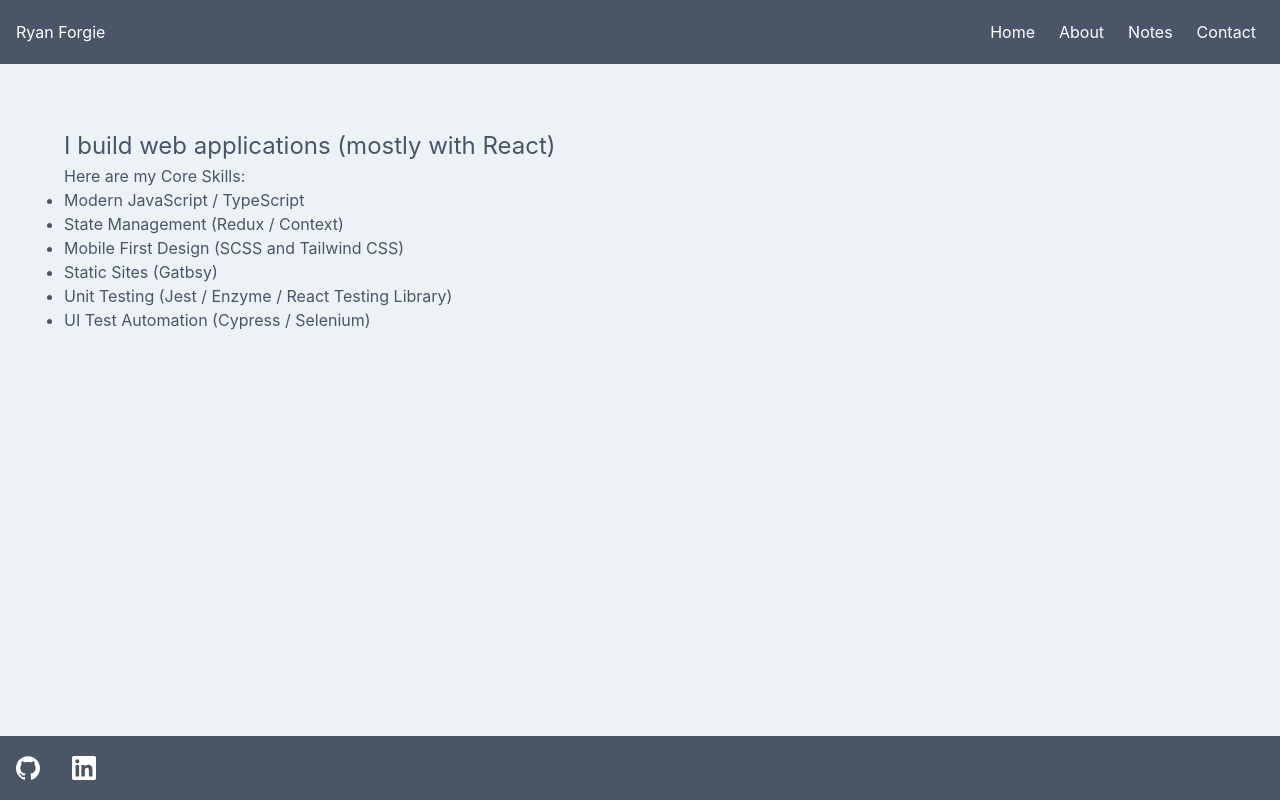
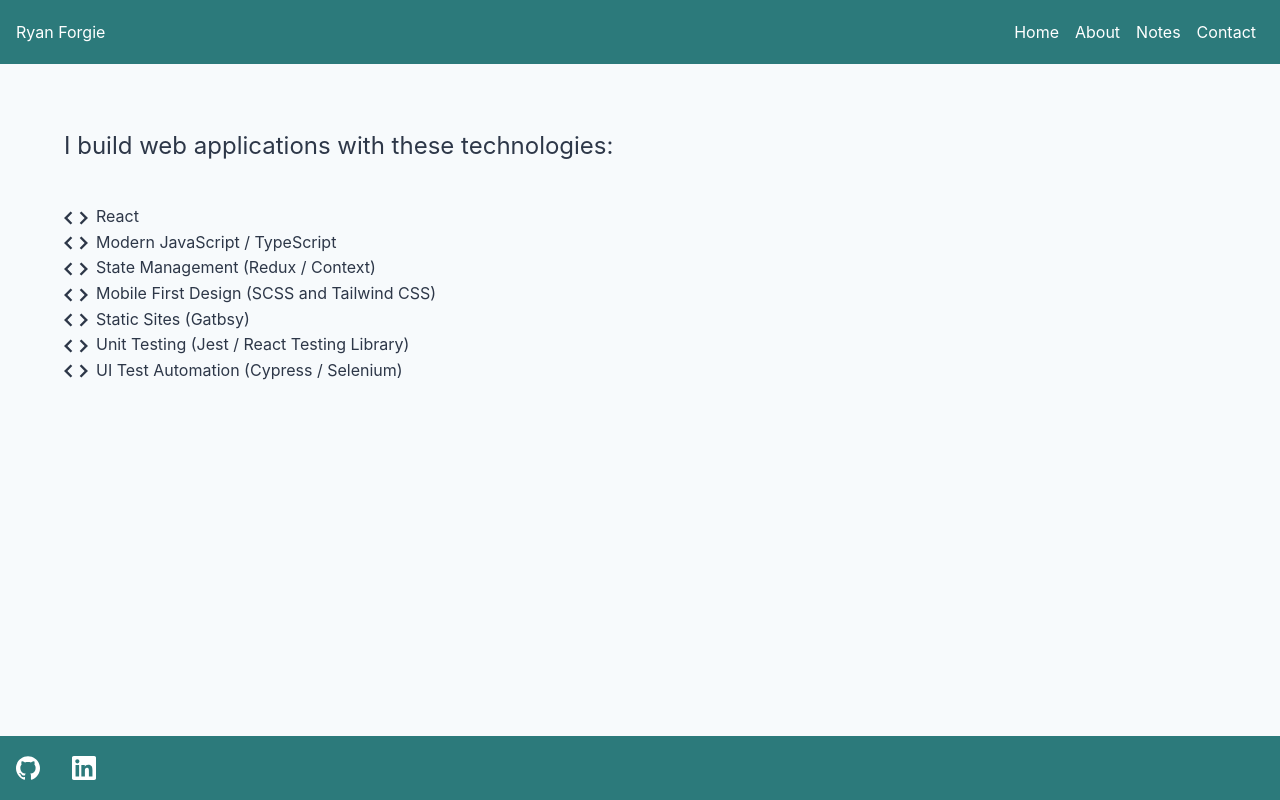
Before and after one commit to RJForgie/ryan-forgie-dev, a Gatsby site: page /about in a window 1280 px wide. Built offline with nearby package versions, Linux system fonts and the light colour scheme; Gatsby itself is replaced by a stand-in of ours; a web font is replaced by a local one.

Commit message:
styling updates

```diff
--- a/src/components/footer.js
+++ b/src/components/footer.js
@@ -5,8 +5,8 @@ import LinkedInIcon from "../assets/linkedin.svg"
 const Footer = () => {
   return (
     <footer>
-      <div className="flex flex-col sm:flex-row items-center justify-between px-4 py-3 bg-gray-700">
-        <div className="flex items-center justify-between h-10 bg-gray-700">
+      <div className="flex flex-col sm:flex-row items-center justify-between px-4 py-3 bg-teal-700">
+        <div className="flex items-center justify-between h-10 bg-teal-700">
           <a href="https://github.com/RJForgie">
             <GitHubIcon className="h-6 w-6 mr-8 fill-current text-white" />
           </a>
--- a/src/components/header.js
+++ b/src/components/header.js
@@ -11,7 +11,7 @@ const Header = ({ siteTitle }) => {
     setIsMenuOpen(!isMenuOpen)
   }
   return (
-    <header className="bg-gray-700 sm:flex sm:justify-between sm:items-center sm:px-4 sm:py-3">
+    <header className="bg-teal-700 sm:flex sm:justify-between sm:items-center sm:px-4 sm:py-3">
       <div className="flex items-center justify-between px-4 py-3 sm:p-0">
         <div className="h-10 text-white flex items-center">
           <Link to="/">{siteTitle}</Link>
@@ -20,7 +20,7 @@ const Header = ({ siteTitle }) => {
           <button
             onClick={handleMenuToggle}
             type="button"
-            className="block text-white hover:text-gray-900 focus:text-white focus:outline-none"
+            className="block text-white focus:text-white focus:outline-none"
           >
             {isMenuOpen ? (
               <Close className="h-6 w-6 fill-current" />
@@ -31,30 +31,30 @@ const Header = ({ siteTitle }) => {
         </div>
       </div>
       <div
-        className={`px-2 pt-2 pb-4 sm:flex sm:p-0 ${
+        className={`px-2 pb-4 sm:flex sm:p-0 ${
           isMenuOpen ? "block" : "hidden"
         }`}
       >
         <Link
-          className="block px-2 py-1 text-white rounded hover:bg-gray-800"
+          className="block mx-2 my-1 text-white text-link half-width"
           to="/"
         >
           Home
         </Link>
         <Link
-          className="block mt-1 px-2 py-1 text-white rounded hover:bg-gray-800 sm:mt-0 sm:ml-2"
+          className="block mt-1 mx-2 my-1 text-white text-link"
           to="/about/"
         >
           About
         </Link>
         <Link
-          className="block mt-1 px-2 py-1 text-white rounded hover:bg-gray-800 sm:mt-0 sm:ml-2"
+          className="block mt-1 mx-2 my-1 text-white text-link"
           to="/notes/"
         >
           Notes
         </Link>
         <Link
-          className="block mt-1 px-2 py-1 text-white rounded hover:bg-gray-800 sm:mt-0 sm:ml-2"
+          className="block mt-1 mx-2 my-1 text-white text-link"
           to="/contact/"
         >
           Contact
--- a/src/components/layout.js
+++ b/src/components/layout.js
@@ -26,7 +26,7 @@ const Layout = ({ children }) => {
   `)
 
   return (
-    <div className="flex flex-col min-h-screen bg-gray-200 text-gray-700 font-sans">
+    <div className="flex flex-col min-h-screen text-gray-800 bg-gray-100 font-sans">
       <Header siteTitle={data.site.siteMetadata.title} />
       <div className="flex-grow">
         <main className="hero mx-auto flex flex-col sm:flex-row justify-between p-16">
--- a/src/pages/about.js
+++ b/src/pages/about.js
@@ -1,21 +1,51 @@
 import React from "react"
 import Layout from "../components/layout"
+import Code from "../assets/code.svg"
 
 export default () => (
   <Layout>
     <div className="flex flex-col md:flex-row">
       <div>
-        <div className="text-2xl">
-          I build web applications (mostly with React)
+        <div className="text-2xl pb-10">
+          I build web applications with these technologies:
         </div>
-        <div className="text">Here are my Core Skills:</div>
-        <ul className="list-disc">
-          <li>Modern JavaScript / TypeScript</li>
-          <li>State Management (Redux / Context)</li>
-          <li>Mobile First Design (SCSS and Tailwind CSS)</li>
-          <li>Static Sites (Gatbsy)</li>
-          <li>Unit Testing (Jest / Enzyme / React Testing Library)</li>
-          <li>UI Test Automation (Cypress / Selenium)</li>
+        <ul>
+          <li>
+            <Code className="h-6 w-6 fill-current inline-block mr-2" />
+            <span className="inline-block">React</span>
+          </li>
+          <li>
+            <Code className="h-6 w-6 fill-current inline-block mr-2" />
+            <span className="inline-block">Modern JavaScript / TypeScript</span>
+          </li>
+          <li>
+            <Code className="h-6 w-6 fill-current inline-block mr-2" />
+            <span className="inline-block">
+              State Management (Redux / Context)
+            </span>
+          </li>{" "}
+          <li>
+            <Code className="h-6 w-6 fill-current inline-block mr-2" />
+            <span className="inline-block">
+              Mobile First Design (SCSS and Tailwind CSS)
+            </span>
+          </li>{" "}
+          <li>
+            <Code className="h-6 w-6 fill-current inline-block mr-2" />
+            <span className="inline-block">Static Sites (Gatbsy)</span>
+          </li>{" "}
+          <li>
+            <Code className="h-6 w-6 fill-current inline-block mr-2" />
+            <span className="inline-block">
+              Unit Testing (Jest / React Testing Library)
+            </span>
+          </li>{" "}
+          <li>
+            <Code className="h-6 w-6 fill-current inline-block mr-2" />
+            <span className="inline-block text-wra">
+              UI Test Automation (Cypress / Selenium)
+            </span>
+          </li>
         </ul>
       </div>
     </div>
--- a/src/pages/contact.js
+++ b/src/pages/contact.js
@@ -53,6 +53,10 @@ export default () => {
 
   return (
     <Layout>
+      <p className="pb-4">
+        If you'd like get in touch please fill out the form below and i'll get
+        back to you as soon as possible
+      </p>
       <form
         action="/about/"
         name="contact"
@@ -72,7 +76,7 @@ export default () => {
               First Name
             </label>
             <input
-              className="appearance-none block w-full bg-gray-300 text-gray-700 border border-gray-200 rounded py-3 px-4 mb-3 leading-tight focus:outline-none focus:bg-white"
+              className="appearance-none block w-full shadow text-gray-700 border border-gray-200 rounded py-3 px-4 mb-3 leading-tight focus:outline-none focus:bg-white"
               id="first-name"
               type="text"
               {...formik.getFieldProps("firstName")}
@@ -90,7 +94,7 @@ export default () => {
               Last Name
             </label>
             <input
-              className="appearance-none block w-full bg-gray-300 text-gray-700 border border-gray-200 rounded py-3 px-4 leading-tight focus:outline-none focus:bg-white focus:border-gray-500"
+              className="appearance-none block w-full shadow text-gray-700 border border-gray-200 rounded py-3 px-4 leading-tight focus:outline-none focus:bg-white focus:border-gray-500"
               id="last-name"
               type="text"
               {...formik.getFieldProps("lastName")}
@@ -110,7 +114,7 @@ export default () => {
               Email
             </label>
             <input
-              className="appearance-none block w-full bg-gray-300 text-gray-700 border border-gray-200 rounded py-3 px-4 mb-3 leading-tight focus:outline-none focus:bg-white focus:border-gray-500"
+              className="appearance-none block w-full shadow text-gray-700 border border-gray-200 rounded py-3 px-4 mb-3 leading-tight focus:outline-none focus:bg-white focus:border-gray-500"
               id="email"
               type="email"
               {...formik.getFieldProps("email")}
@@ -129,7 +133,7 @@ export default () => {
               Message
             </label>
             <textarea
-              className="appearance-none block w-full bg-gray-300 text-gray-700 border border-gray-200 rounded py-3 px-4 mb-3 leading-tight focus:outline-none focus:bg-white focus:border-gray-500"
+              className="appearance-none block w-full shadow text-gray-700 border border-gray-200 rounded py-3 px-4 mb-3 leading-tight focus:outline-none focus:bg-white focus:border-gray-500"
               id="message"
               type="text"
               rows="4"
@@ -141,7 +145,7 @@ export default () => {
           </div>
         </div>
         <button
-          className="disabled:opacity-50 bg-blue-500 hover:bg-blue-700 text-white font-bold py-2 px-4 rounded"
+          className="disabled:opacity-50 bg-blue-500 hover:bg-blue-700 text-white font-bold py-2 px-4 rounded focus:shadow-outline"
           disabled={!formik.isValid}
           type="submit"
         >
--- a/src/pages/index.js
+++ b/src/pages/index.js
@@ -6,18 +6,19 @@ import SEO from "../components/seo"
 const IndexPage = () => (
   <Layout>
     <SEO title="Home" />
-    <div className="leading-normal text-xl mb-8 w-full sm:w-4/5">
-      <div className="mb-2">Hi, I'm Ryan</div>
-      <div className="text-3xl leading-tight font-bold mb-2">
-        I’m a Developer based in Edinburgh Scotland
+    <div className="leading-normal mb-8 w-full sm:w-4/5">
+      <div className="text-2xl leading-tight font-bold mb-2 pb-10">
+        I’m a software engineer specialised in frontend development for web apps
       </div>
-      <p className="mb-2">
-        Right now, I’m working as a
-        <span className="font-bold"> Front-End Engineer</span>
-      </p>
-      <p>
+      <p className="text">
         I'll be adding examples of my work to this site but for now please check
-        out my GitHub at the link below.
+        out my GitHub{" "}
+        <a
+          className="text-blue-700 underline"
+          href="https://github.com/RJForgie"
+        >
+          here
+        </a>
       </p>
     </div>
   </Layout>
--- a/src/styles/global.css
+++ b/src/styles/global.css
@@ -3,3 +3,8 @@
 @tailwind components;
 
 @tailwind utilities;
+
+.text-link:hover {
+    transition: all .2s ease-in;
+    box-shadow: 0 2px white;
+}
```
Also changed, not shown: src/assets/code.svg (added), 1 other file.
